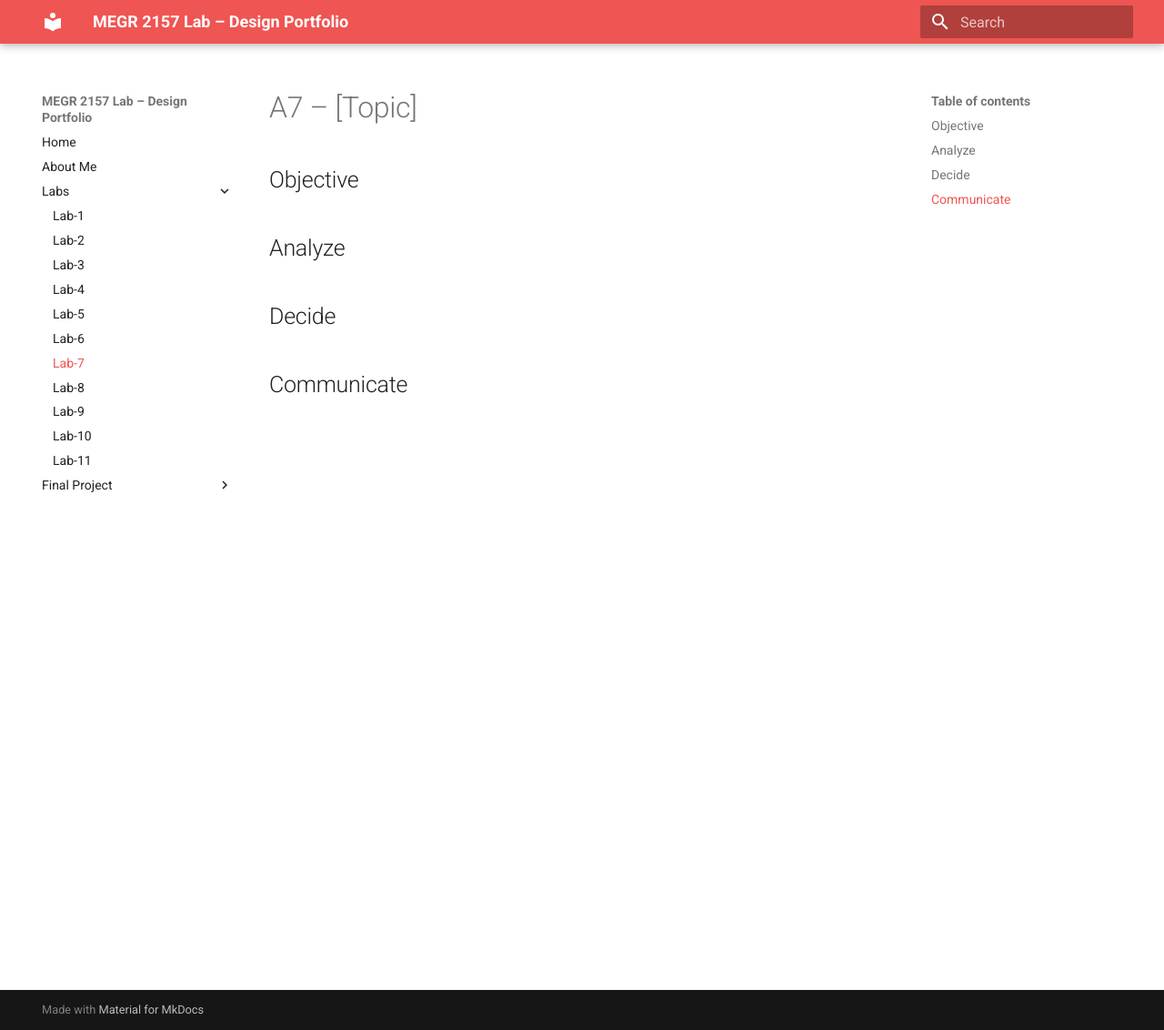
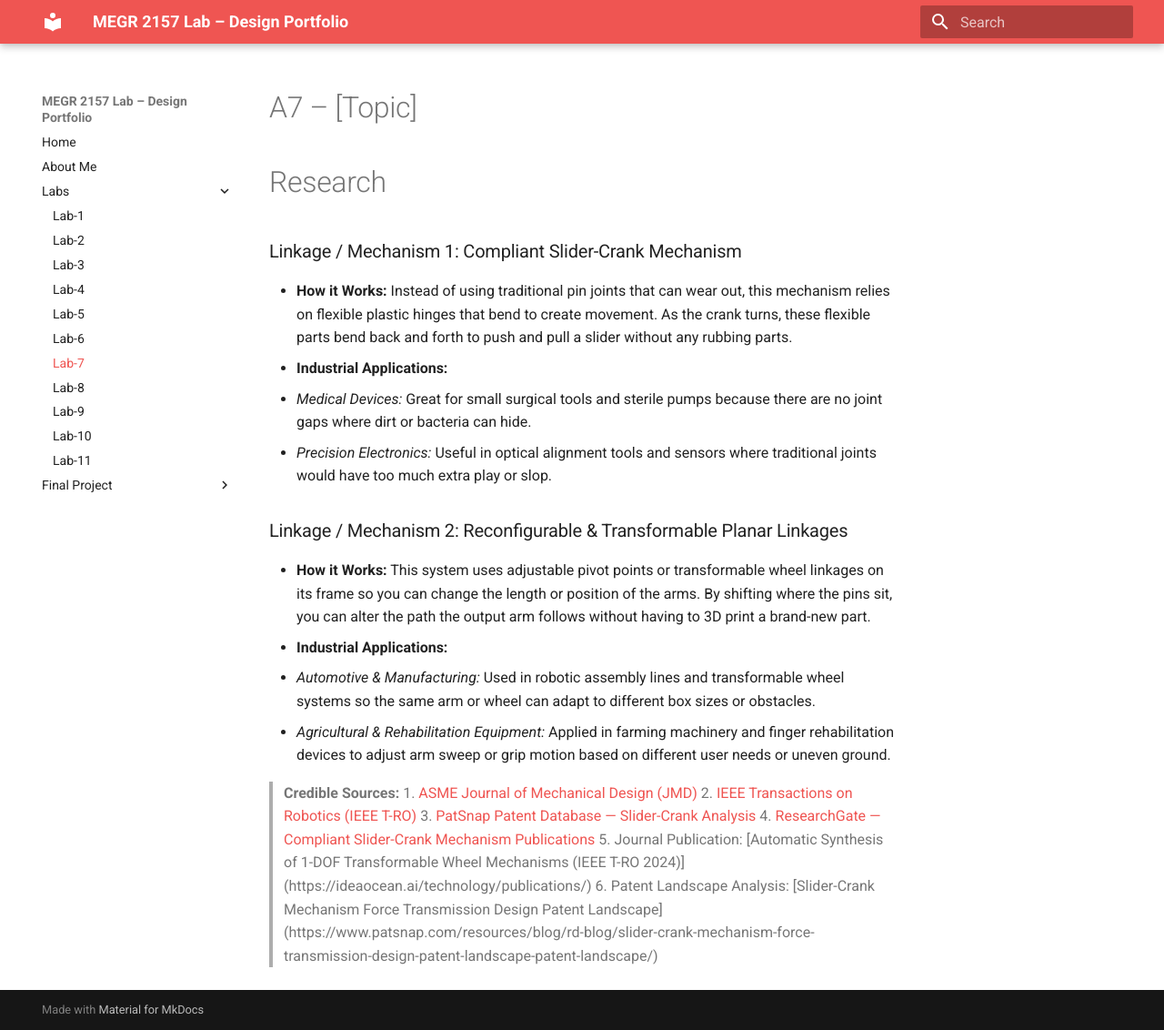
Before and after one commit to MHasan-27/Mohammad-Hasan, an MkDocs documentation site: the page built from docs/Labs/L07/index.md, in a window 1280 px wide and 1132 px high. Shown: the whole window at 91% size. Built offline with MkDocs 1.6.1 and Material for MkDocs 9.7.7, drawn with Linux system fonts in a browser that asks for light colours.

Commit message:
Expand research section with mechanism details
Added detailed descriptions and applications for two mechanisms: Compliant Slider-Crank and Reconfigurable & Transformable Planar Linkages.

```diff
--- a/docs/Labs/L07/index.md
+++ b/docs/Labs/L07/index.md
@@ -1,12 +1,34 @@
 # A7 – [Topic]
 
-## Objective
+
+# Research
 
 
-## Analyze
+
+### Linkage / Mechanism 1: Compliant Slider-Crank Mechanism
+
+* **How it Works:** Instead of using traditional pin joints that can wear out, this mechanism relies on flexible plastic hinges that bend to create movement. As the crank turns, these flexible parts bend back and forth to push and pull a slider without any rubbing parts.
+* **Industrial Applications:**
+1. *Medical Devices:* Great for small surgical tools and sterile pumps because there are no joint gaps where dirt or bacteria can hide.
+2. *Precision Electronics:* Useful in optical alignment tools and sensors where traditional joints would have too much extra play or slop.
 
 
-## Decide
+
+### Linkage / Mechanism 2: Reconfigurable & Transformable Planar Linkages
+
+* **How it Works:** This system uses adjustable pivot points or transformable wheel linkages on its frame so you can change the length or position of the arms. By shifting where the pins sit, you can alter the path the output arm follows without having to 3D print a brand-new part.
+* **Industrial Applications:**
+1. *Automotive & Manufacturing:* Used in robotic assembly lines and transformable wheel systems so the same arm or wheel can adapt to different box sizes or obstacles.
+2. *Agricultural & Rehabilitation Equipment:* Applied in farming machinery and finger rehabilitation devices to adjust arm sweep or grip motion based on different user needs or uneven ground.
 
 
-## Communicate
+
+> **Credible Sources:**
+> 1. [ASME Journal of Mechanical Design (JMD)](https://ideaocean.ai/technology/journal/)
+> 2. [IEEE Transactions on Robotics (IEEE T-RO)](https://ideaocean.ai/technology/journal/)
+> 3. [PatSnap Patent Database — Slider-Crank Analysis](https://www.patsnap.com/resources/blog/rd-blog/slider-crank-mechanism-force-transmission-design-patent-landscape-patent-landscape/)
+> 4. [ResearchGate — Compliant Slider-Crank Mechanism Publications](https://www.researchgate.net/figure/Three-configurations-of-the-compliant-slider-crank-mechanism-setup_fig19_260080351)
+> 5. Journal Publication: [Automatic Synthesis of 1-DOF Transformable Wheel Mechanisms (IEEE T-RO 2024)] (https://ideaocean.ai/technology/publications/)
+> 6. Patent Landscape Analysis: [Slider-Crank Mechanism Force Transmission Design Patent Landscape] (https://www.patsnap.com/resources/blog/rd-blog/slider-crank-mechanism-force-transmission-design-patent-landscape-patent-landscape/)
+>
+>
```
